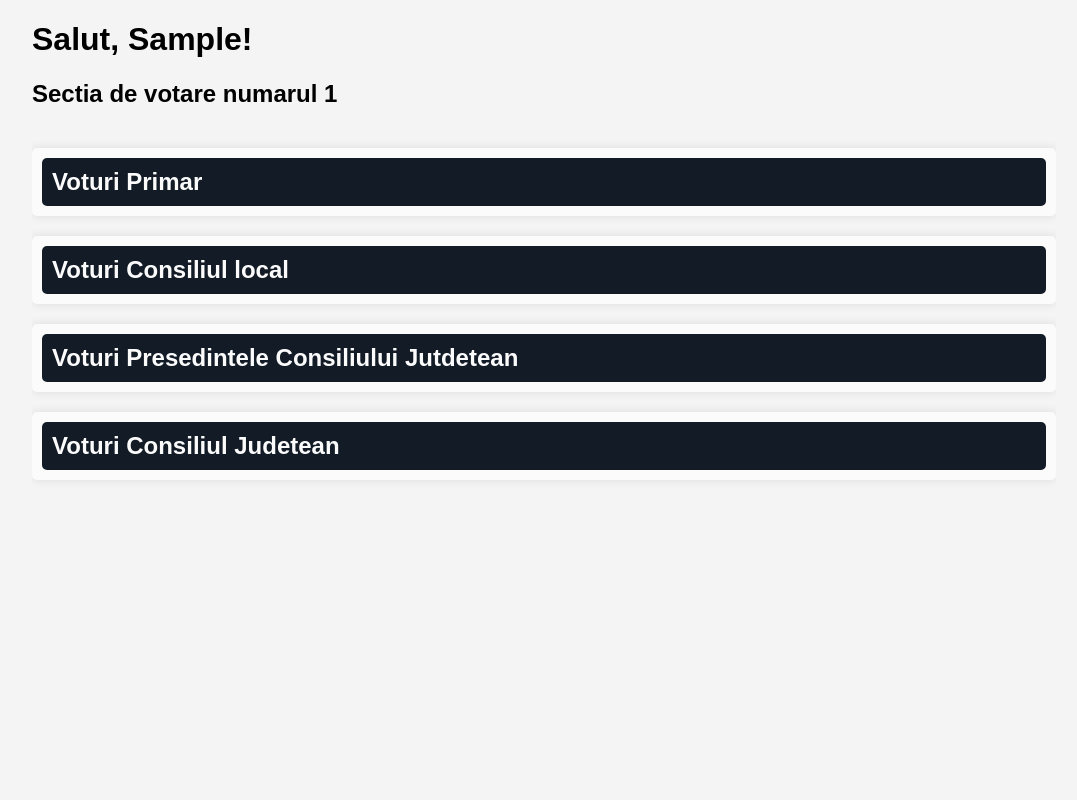
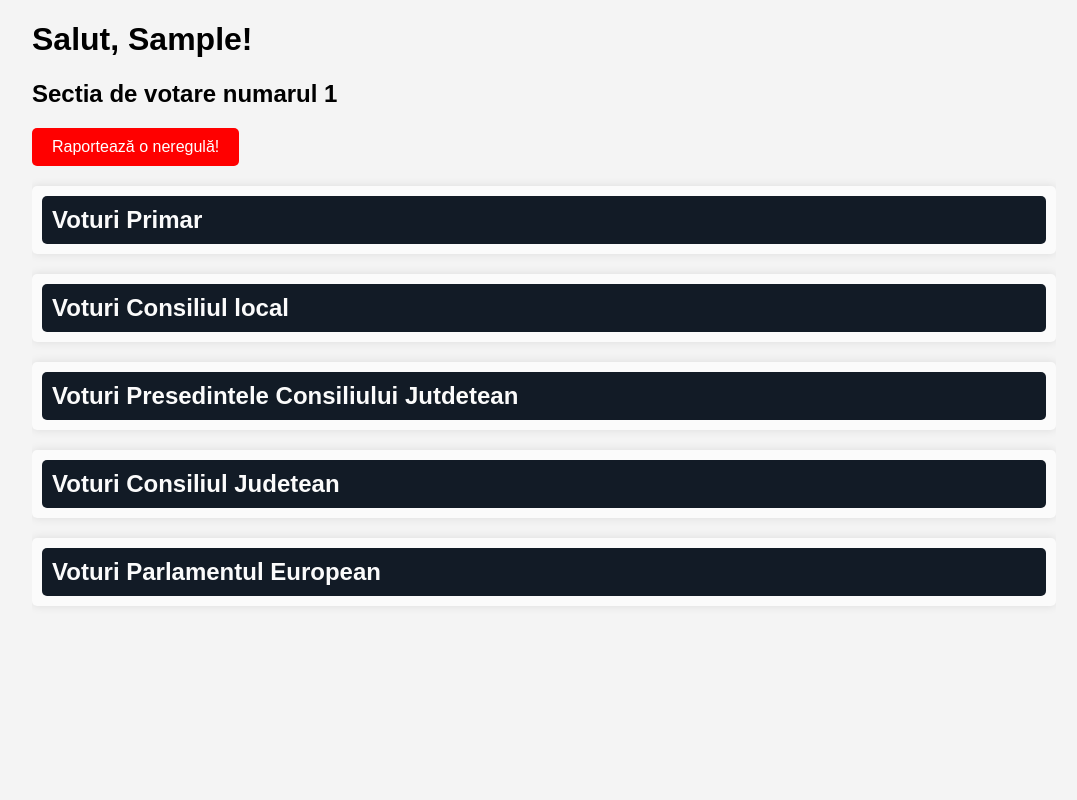
Before and after one commit to a96tudor/elections-maps, a Flask app: template templates/reports.html in a window 1280 px wide. Shown: the whole page, without its empty margins (96-1173 px from the left). Run offline with Flask 3, Linux system fonts and the light colour scheme; the template is opened without the code that fills it: most values are stand-ins (such as "Sample title", 1, 10 or a date in 2020); parts of the project's set-up code (start-up, migrations or seed data) failed here and were passed over.

Commit message:
Running applications for observers

```diff
--- a/app.py
+++ b/app.py
@@ -6,11 +6,18 @@
 from election_maps.web.builders.couting_user_page import build_counting_user_page
 from election_maps.web.processors.actions import process_post_action_request
 from election_maps.utils import get_api_url
+from election_maps.clients.aws.config import get_whatsapp_link
 
 app = Flask(__name__, static_folder='static', template_folder='templates')
 users_db_handler = None
 results_db_handler = None
 raw_results_db_handler = None
+whatsapp_link = None
+
+
+# @app.route("/private-counting/<section_number>", methods=["GET"])
+# def private_counting(section_number):
+#     pass
 
 
 @app.route("/numarare/action/<user_id>", methods=["POST"])
@@ -30,6 +37,7 @@
         results_db_handler=results_db_handler,
         api_url=get_api_url(app),
         raw_results_db_handler=raw_results_db_handler,
+        whatsapp_link=whatsapp_link,
     )
 
 
@@ -59,4 +67,6 @@
     users_db_handler = UsersDatabaseHandler()
     results_db_handler = ResultsDatabaseHandler()
     raw_results_db_handler = RawResultsDatabaseHandler()
-    app.run(host="0.0.0.0", port=8000)
+    whatsapp_link = get_whatsapp_link()
+    print(whatsapp_link)
+    app.run(host="0.0.0.0", port=8000, debug=True)
--- a/election_maps/clients/aws/constants.py
+++ b/election_maps/clients/aws/constants.py
@@ -1,3 +1,4 @@
 PROFILE_NAME = "elections"
 DATABASE_SECRET_NAME = "prod/election_results/mongo"
+GENERAL_SECRET_NAME = "prod/election_result"
 REGION_NAME = "eu-north-1"
--- a/election_maps/custom_types.py
+++ b/election_maps/custom_types.py
@@ -11,6 +11,7 @@
     LOCAL_COUNCIL = "local_council"
     COUNTY_COUNCIL = "county_council"
     COUNTY_COUNCIL_PRESIDENT = "county_council_president"
+    EUROPEAN_PARLIAMENT = "european_parliament"
 
 
 class ObserverActionStatusType(Enum):
--- a/election_maps/scripts/setup_voting_stations.py
+++ b/election_maps/scripts/setup_voting_stations.py
@@ -42,6 +42,7 @@
     argument_parser.add_argument("--local-council-candidates", required=True)
     argument_parser.add_argument("--county-council-candidates", required=True)
     argument_parser.add_argument("--county-council-president-candidates", required=True)
+    argument_parser.add_argument("--european-parliament-candidates", required=True)
 
     return argument_parser.parse_args()
 
@@ -60,12 +61,16 @@
     county_council_president_results_init = load_initial_voting_results(
         args.county_council_president_candidates
     )
+    european_parliament_results_init = load_initial_voting_results(
+        args.european_parliament_candidates
+    )
 
     for vt in voting_sections:
         vt.mayor_results = mayor_results_init
         vt.local_council_results = local_council_results_init
         vt.county_council_results = county_council_results_init
         vt.county_council_president_results = county_council_president_results_init
+        vt.european_parliament_results = european_parliament_results_init
 
     return voting_sections
 
--- a/election_maps/utils.py
+++ b/election_maps/utils.py
@@ -24,6 +24,7 @@
     VotingSessionType.COUNTY_COUNCIL_PRESIDENT: (
         lambda vs: vs.county_council_president_results
     ),
+    VotingSessionType.EUROPEAN_PARLIAMENT: lambda vs: vs.european_parliament_results,
 }
 
 
--- a/static/app.js
+++ b/static/app.js
@@ -26,7 +26,7 @@
     let numberInput = document.getElementById(elementId);
     let newValue = parseInt(numberInput.value) - 1;
     numberInput.value = newValue > 0 ? newValue : 0;
-    if (newValue > 0) submitDecrementAction(type, id)
+    if (newValue >= 0) submitDecrementAction(type, id)
 }
 
 
@@ -78,3 +78,9 @@
             console.error("Failed to submit action", error)
         })
 }
+
+
+function openWhatsAppGroup() {
+    var whatsappGroupLink = WHATSAPP_LINK;
+    window.open(WHATSAPP_LINK, "_blank");
+}
--- a/static/style.css
+++ b/static/style.css
@@ -5,6 +5,10 @@
     height: 100vh;
     margin: 0;
     background-color: #f4f4f4;
+    touch-action: manipulation;
+}
+div {
+    touch-action: manipulation;
 }
 .container {
     width: 80%;
@@ -103,3 +107,16 @@
 .invalid-votes-container {
     background-color: rgba(123, 122, 140, 0.2);
 }
+
+.whatsapp-button {
+    background-color: red;
+    color: white;
+    border: none;
+    padding: 10px 20px;
+    text-align: center;
+    text-decoration: none;
+    display: inline-block;
+    font-size: 16px;
+    border-radius: 5px;
+    cursor: pointer;
+}
--- /dev/null
+++ b/templates/counting/european_parliament.html
@@ -0,0 +1,40 @@
+<h2 onclick="toggleDropdown('parlament-european')">Voturi Parlamentul European </h2>
+<div class="dropdown-content" id="parlament-european">
+    <div class="incrementor disable-dbl-tap-zoom invalid-votes-container">
+        <label for="european_parliament.invalid_votes"> Voturi nule </label>
+        <div class=" input-inline disable-dbl-tap-zoom ">
+            <button onclick='decrement("european_parliament", "invalid_votes")'
+                    class="disable-dbl-tap-zoom">
+                -
+            </button>
+            <input type="text" id="european_parliament.invalid_votes"
+                   class="disable-dbl-tap-zoom"
+                   value="{{ invalid_votes['european_parliament'] }}"
+                   readonly>
+            <button onclick='increment("european_parliament", "invalid_votes")'
+                    class="disable-dbl-tap-zoom">
+                +
+            </button>
+        </div>
+    </div>
+    {% for candidate in european_parliament_candidates %}
+    <div class="incrementor disable-dbl-tap-zoom ">
+        <label for="european_parliament.{{ candidate.id }}"> {{ candidate.name }}
+        </label>
+        <div class=" input-inline disable-dbl-tap-zoom ">
+            <button onclick='decrement("european_parliament", "{{ candidate.id }}")'
+                    class="disable-dbl-tap-zoom">
+                -
+            </button>
+            <input type="text" id="european_parliament.{{ candidate.id }}"
+                   class="disable-dbl-tap-zoom "
+                   value="{{ candidate.votes }}"
+                   readonly>
+            <button onclick='increment("european_parliament", "{{ candidate.id }}")'
+                    class="disable-dbl-tap-zoom">
+                +
+            </button>
+        </div>
+    </div>
+    {% endfor %}
+</div>
--- a/templates/head.html
+++ b/templates/head.html
@@ -1,6 +1,8 @@
 <head>
     <meta charset="UTF-8">
-    <meta name="viewport" content="width=device-width, initial-scale=1.0">
+    <meta name="viewport"
+          content="user-scalable=no, initial-scale=1, maximum-scale=1, minimum-scale=1,
+          width=device-width">
     <title>Miscarea Noi, Ploiestenii - numarare paralela</title>
     <link rel="stylesheet" href="/static/style.css">
 	<link rel="stylesheet" href="/static/mobile_style.css">
--- a/templates/phone_number_form.html
+++ b/templates/phone_number_form.html
@@ -2,7 +2,7 @@
 <html lang="en">
 {% include 'head.html' %}
 
-<body>
+<body class="disable-dbl-tap-zoom">
 <meta charset="UTF-8">
     <meta name="viewport" content="width=device-width, initial-scale=1.0">
     <title>Phone Number Form</title>
@@ -51,7 +51,6 @@
         }
     </style>
 
-    <h2>Phone Number Form</h2>
     <form id="phoneForm" action="/numarare" method="post">
         <label for="phone">Număr de telefon:</label>
         <input type="tel" id="phone" name="phone" required>
--- a/templates/reports.html
+++ b/templates/reports.html
@@ -7,7 +7,11 @@
 	        <h1>Salut, {{ observer.first_name }}!</h1>
 			<h2>Sectia de votare numarul {{ observer.voting_section_number }}</h2>
 		{% endif %}
+		<button class="whatsapp-button" onclick="openWhatsAppGroup()">
+			Raportează o neregulă!
+		</button>
 	</div>
+
 	<div class="container">
 	    <div class="dropdown">
 	        {% include 'counting/mayor.html' %}
@@ -21,11 +25,15 @@
 	    <div class="dropdown">
 			{% include 'counting/county_council.html' %}
 	    </div>
+		<div class="dropdown">
+			{% include 'counting/european_parliament.html' %}
+	    </div>
 	</div>
 
 	<script>
 		const API_URL = "{{ api_url }}"
 		const OBSERVER_ID = "{{ observer.id }}"
+		const WHATSAPP_LINK = "{{ whatsapp_link }}"
 	</script>
 
 </body>
```
Also changed, not shown: election_maps/clients/aws/config.py (+18 -1 lines), election_maps/entities/sections.py (+8 -2 lines), election_maps/web/builders/couting_user_page.py (+8 -0 lines), templates/monitoring.html (added, +57 -0 lines), templates/test.html (added, +30 -0 lines).
